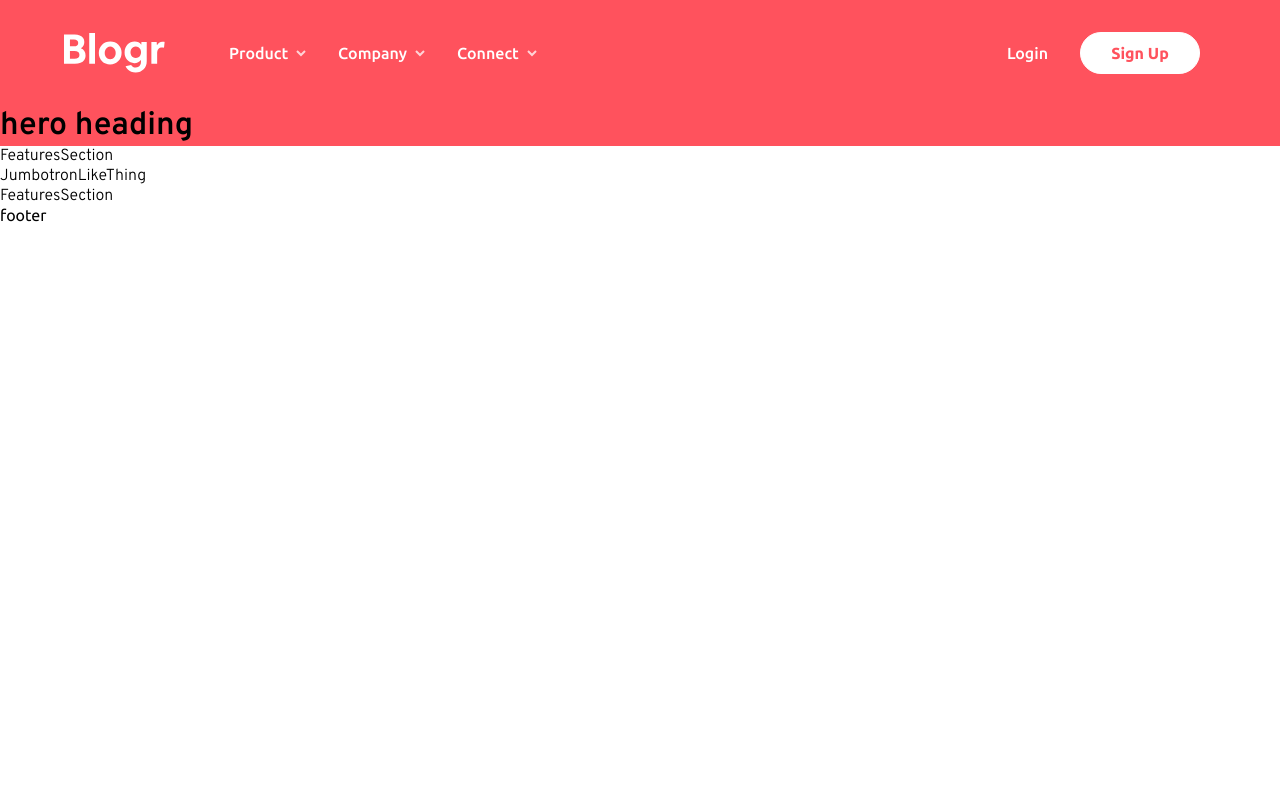
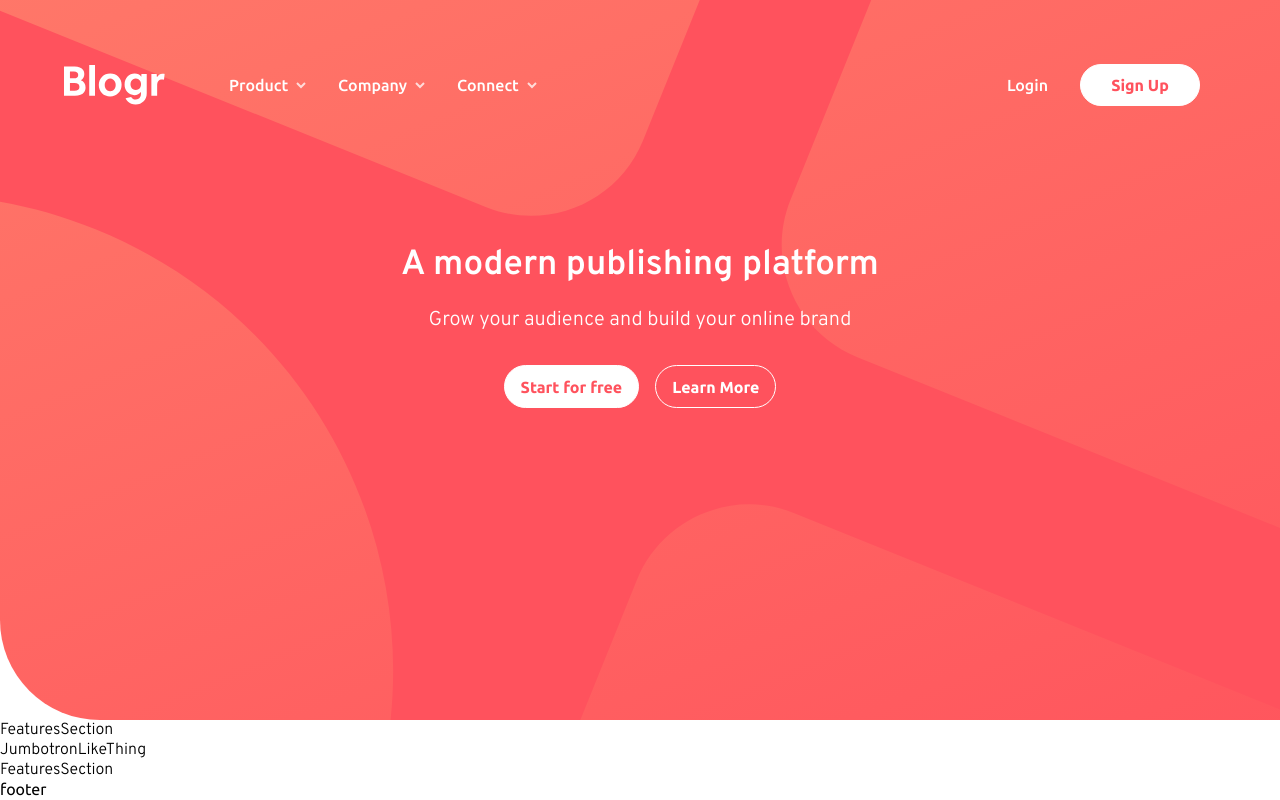
Before and after one commit to manikagnish/blogr-landing-page, a React (Create React App) app: page / in a window 1280 px wide. Built offline with nearby package versions, Linux system fonts and the light colour scheme.

Commit message:
added hero section

```diff
--- a/src/components/HeroSection.jsx
+++ b/src/components/HeroSection.jsx
@@ -1,11 +1,21 @@
 import React from "react";
 import Navbar from "./Navbar";
+import Button from "./Button";
 
 function HeroSection() {
   return (
     <div className="hero-section">
       <Navbar />
-      <h1>hero heading</h1>
+
+      <h1 className="hero-section__title">A modern publishing platform</h1>
+      <p className="hero-section__mission-statement">
+        Grow your audience and build your online brand
+      </p>
+
+      <div className="hero-section__btn-container">
+        <Button text="Start for free" type="btn--solid hero-section__btn" />
+        <Button text="Learn More" type="btn--outline" />
+      </div>
     </div>
   );
 }
--- a/src/scss/components/HeroSection.scss
+++ b/src/scss/components/HeroSection.scss
@@ -1,3 +1,29 @@
 .hero-section {
   background-color: var(--clr-red);
+  color: var(--clr-white);
+  text-align: center;
+  padding: 2em 5vw;
+  min-height: 90vh;
+  border-radius: 0 0 0 10rem;
+  background-image: url(../../images/bg-pattern-intro.svg);
+  background-size: 300vw;
+  background-position: center;
+
+  &__title {
+    font-size: 3.5rem;
+    margin-top: 3em;
+  }
+
+  &__mission-statement {
+    font-size: 2rem;
+    margin-top: 1em;
+  }
+
+  &__btn-container {
+    margin-top: 2em;
+  }
+
+  &__btn {
+    margin-right: 1em;
+  }
 }
--- a/src/scss/components/NavItem.scss
+++ b/src/scss/components/NavItem.scss
@@ -1,17 +1,48 @@
-.list-divider {
-  border-bottom: 1px solid rgb(214, 212, 212);
+.dropdown-list {
+  margin: 1em auto 0 auto;
+  background-color: rgba(168, 168, 168, 0.158);
+  padding: 1.5em;
   width: 90%;
-  margin: 1em auto 1em auto;
-  padding-bottom: 1em;
+  font-size: 1.6rem;
+  border-radius: 5px;
+  list-style-type: none;
+
   @include tab-port {
-    border: none;
-    width: auto;
-    margin: 0;
-    margin-right: auto !important;
-    padding-bottom: 0;
+    display: flex;
+    flex-direction: column;
+    justify-content: flex-start;
+    background-color: var(--clr-white);
+
+    position: absolute;
+    top: 5;
+    left: -30%;
+    min-width: 15rem;
+    list-style-type: none;
+    box-shadow: 0 0 10px rgba(0, 0, 0, 0.2);
   }
 
-  &__dropdown {
-    width: 100%;
+  li {
+    transition: all 0.3s ease;
+    margin-bottom: 1em;
+    @include tab-port {
+      text-align: left;
+    }
+
+    &:hover {
+      background-color: rgba(214, 212, 212, 0.527);
+      @include tab-port {
+        background-color: transparent;
+      }
+    }
+  }
+
+  &__link {
+    text-decoration: none;
+    color: var(--clr-grayish-blue-dark);
+    @include tab-port {
+      &:hover {
+        color: var(--clr-black);
+      }
+    }
   }
 }
--- a/src/scss/components/Navbar.scss
+++ b/src/scss/components/Navbar.scss
@@ -5,7 +5,7 @@
   display: flex;
   justify-content: space-between;
   align-items: center;
-  padding: 2em 5vw;
+  margin-top: 1em;
 
   .logo {
     a {
@@ -20,7 +20,7 @@
     font-family: "Ubuntu", sans-serif;
     font-weight: 500;
     font-size: 1.6rem;
-    padding: 0 5vw;
+    margin-top: 0;
 
     .logo {
       margin-right: 1em;
@@ -36,7 +36,7 @@
 
   &__link {
     text-decoration: none;
-    color: var(--clr-black);
+    color: var(--clr-black-blue);
     @include tab-port {
       color: var(--clr-white);
     }
@@ -121,56 +121,23 @@
     }
   }
 }
-
-.dropdown-list {
-  margin: 1em auto 0 auto;
-  background-color: rgba(168, 168, 168, 0.158);
-  padding: 1.5em;
+.list-divider {
+  border-bottom: 1px solid rgb(214, 212, 212);
   width: 90%;
-  font-size: 1.6rem;
-  border-radius: 5px;
-  list-style-type: none;
-
+  margin: 1em auto 1em auto;
+  padding-bottom: 1em;
   @include tab-port {
-    display: flex;
-    flex-direction: column;
-    justify-content: flex-start;
-    background-color: var(--clr-white);
-
-    position: absolute;
-    top: 5;
-    left: -30%;
-    min-width: 15rem;
-    list-style-type: none;
-    box-shadow: 0 0 10px rgba(0, 0, 0, 0.2);
+    border: none;
+    width: auto;
+    margin: 0;
+    margin-right: auto !important;
+    padding-bottom: 0;
   }
 
-  li {
-    transition: all 0.3s ease;
-    margin-bottom: 1em;
-    @include tab-port {
-      text-align: left;
-    }
-
-    &:hover {
-      background-color: rgba(214, 212, 212, 0.527);
-      @include tab-port {
-        background-color: transparent;
-      }
-    }
-  }
-
-  &__link {
-    text-decoration: none;
-    color: var(--clr-grayish-blue-dark);
-    @include tab-port {
-      &:hover {
-        color: var(--clr-black);
-      }
-    }
+  &__dropdown {
+    width: 100%;
   }
 }
-
 li:last-child {
   margin: 0 !important;
 }
```
